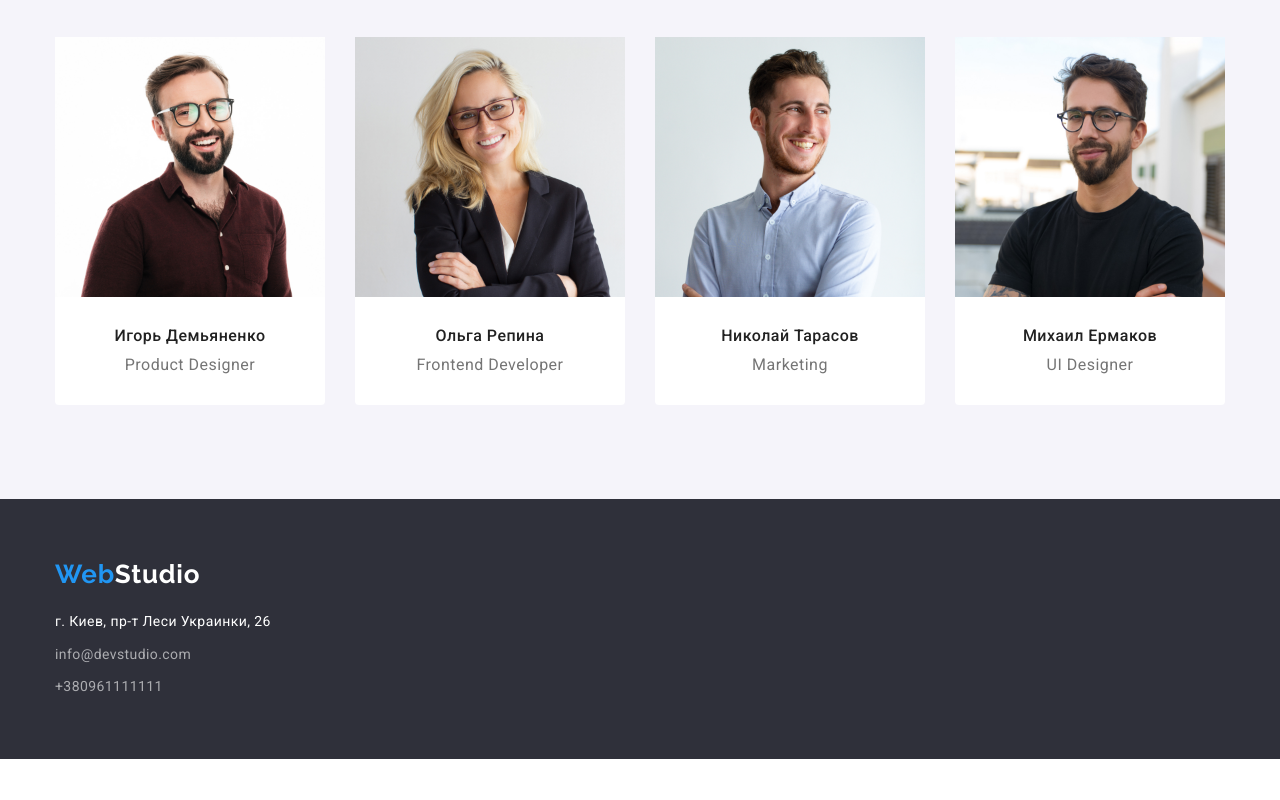
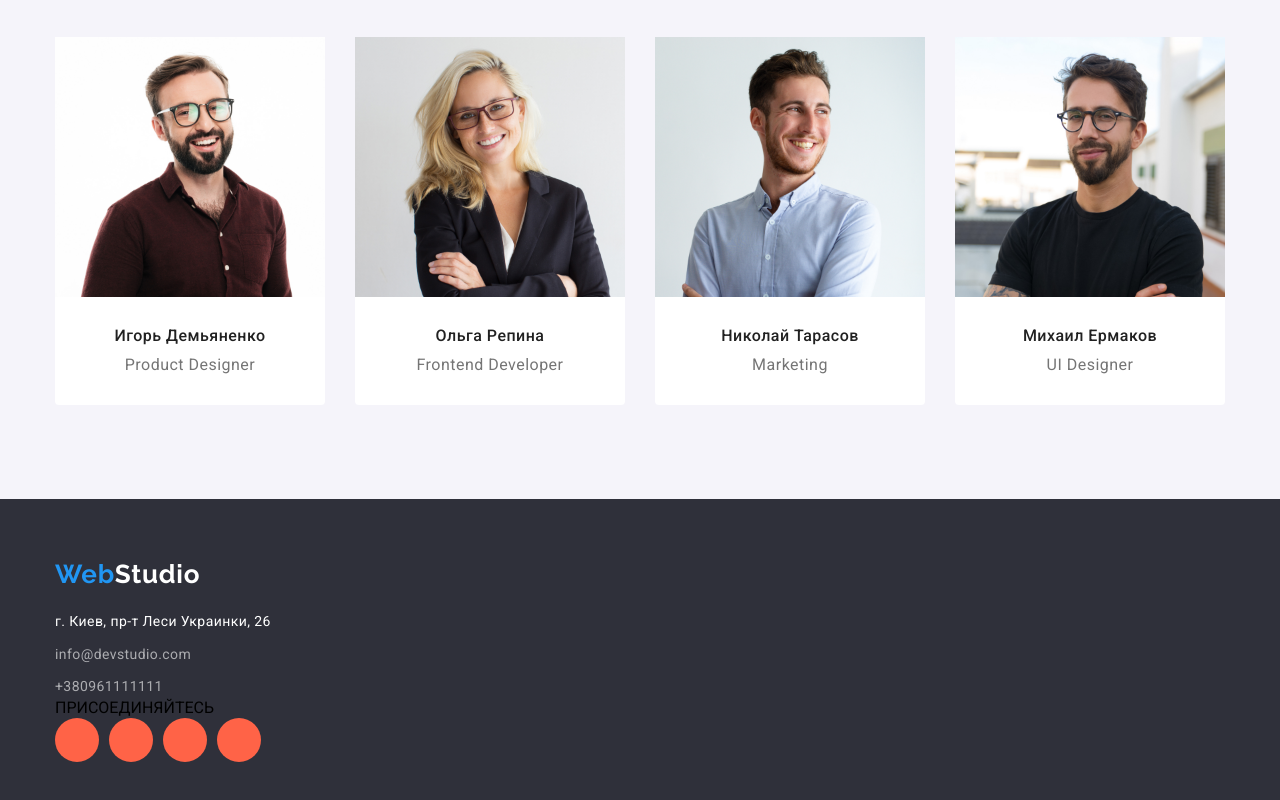
Before and after one commit to Sokiryanin/goit-markup-hw-04, a plain HTML site: page index.html in a window 1280 px wide. Shown: the part 1594-2394 px from the top of the page. Before the commit the page ends 2353 px from the top, so only its background shows below. Drawn offline with nearby package versions, Linux system fonts and the light colour scheme.

Commit message:
add bg and icons

```diff
--- a/css/style.css
+++ b/css/style.css
@@ -134,6 +134,12 @@ img {
 /* --------HERO------- */
 .hero {
   background-color: #2f303a;
+  background-image: linear-gradient(rgba(47, 48, 58, 0.4),rgba(47, 48, 58, 0.4)),
+   url(../images/hero-bg.jpeg);
+  background-repeat: no-repeat;
+  background-position: center;
+  background-size: cover;
+  max-width: 1600px;
   text-align: center;
   padding-top: 200px;
   padding-bottom: 200px;
@@ -167,6 +173,7 @@ img {
   border-radius: 4px;
   border: 0;
 }
+
 /* ------About------- */
 .about {
   padding-top: 94px;
@@ -319,9 +326,27 @@ padding-bottom: 30px;}
 .footer-list .footer-contacts:focus {
   color: var(--accent-color);
 }
+.address-item:not(:last-child) {
+  margin-bottom: 9px; }
 
-.address-item:not(:last-child) {
-  margin-bottom: 9px;}
+  .soc-list {
+    display: flex;
+  }
+.soc-item {
+  width: 44px;
+  height: 44px;
+  margin-right: 10px;
+}
+.soc-item:last-child {
+  margin: right 0;
+}
+.soc-link {
+  width: 100%;
+  height: 100%;
+  background-color: tomato;
+  border-radius: 50%;
+  display: block;
+}
 
 /*--------PORTFOLIO---------*/
 
--- a/index.html
+++ b/index.html
@@ -62,8 +62,10 @@
       <div>
         <section class="hero">
           <div class="container">
+            <div class="hero-content">
             <h1 class="hero-title">ЭФФЕКТИВНЫЕ РЕШЕНИЯ ДЛЯ ВАШЕГО БИЗНЕСА</h1>
             <button type="button" class="hero-button">Заказать услугу</button>
+            </div>
           </div>
         </section>
       </div>
@@ -157,12 +159,13 @@
       </section>
     </main>
     <!--Footer-->
-    <footer class="footer test">
+    <footer class="footer">
       <div class="container">
         <a href="" class="footer-logo link">
           <span class="footer-logo-blue">Web</span>Studio</a
         >
-        <address class="address test">
+
+        <address class="address">
           <ul class="footer-list list">
             <li class="address-item">
               <a
@@ -183,6 +186,15 @@
             </li>
           </ul>
         </address>
+        <div class="soc-content">
+          <p class="soc-text">ПРИСОЕДИНЯЙТЕСЬ</p>
+          <ul class="soc-list list">
+            <li class="soc-item"><a href="" class="soc-link link"></a></li>
+            <li class="soc-item"><a href="" class="soc-link link"></a></li>
+            <li class="soc-item"><a href="" class="soc-link link"></a></li>
+            <li class="soc-item"><a href="" class="soc-link link"></a></li>
+          </ul>
+        </div>
       </div>
     </footer>
   </body>
```
Also changed, not shown: images/facebook .svg (added), images/hero-bg.jpeg (added), images/instagram.svg (added), images/linkedin .svg (added), images/twitter .svg (added).
